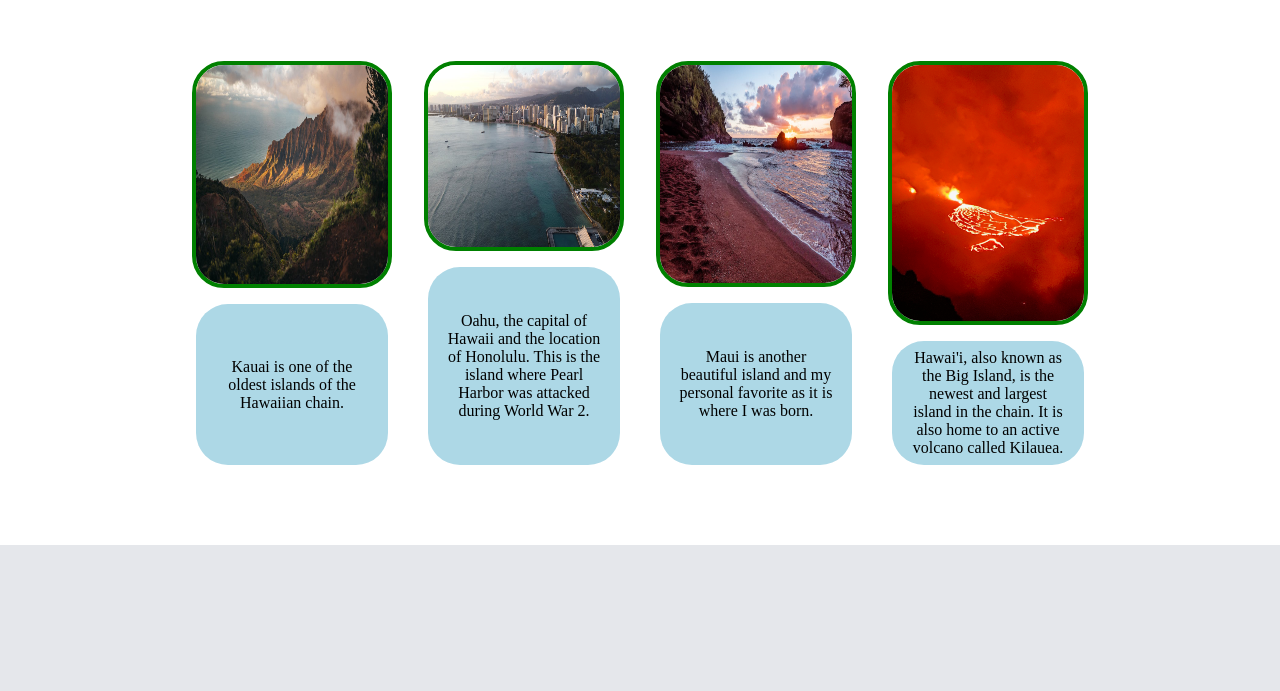
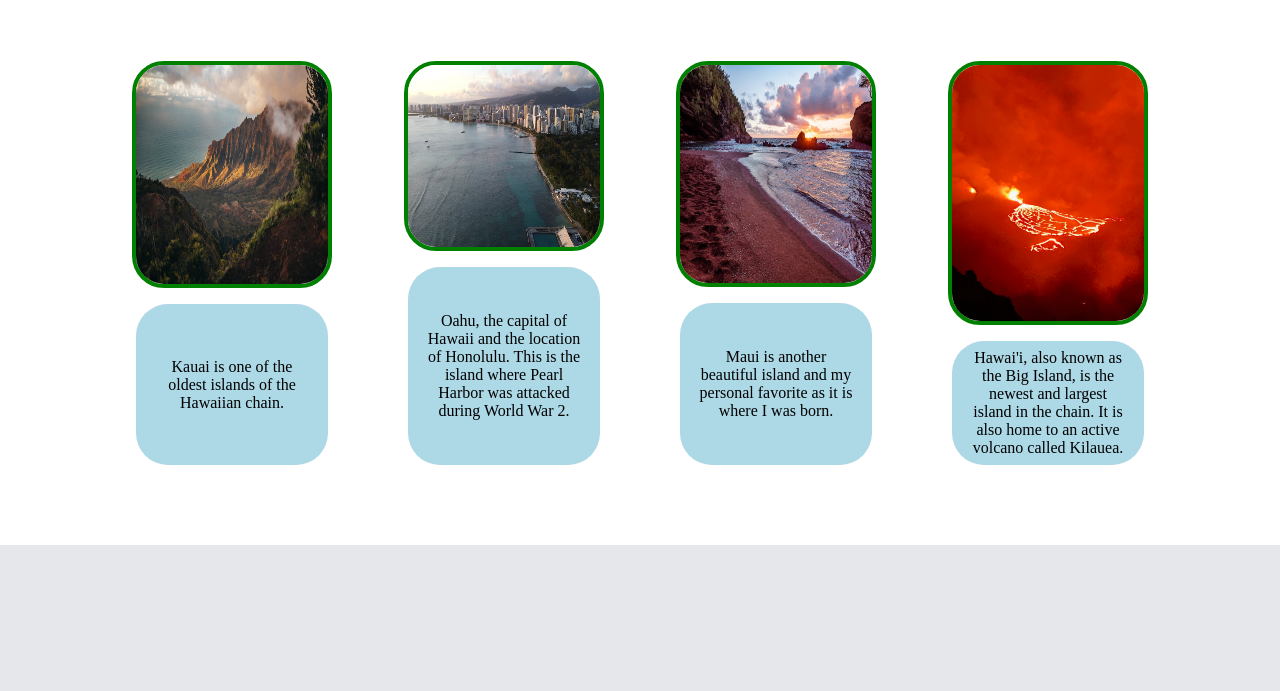
Before and after one commit to matayay/landing-page, a plain HTML site: page index.html in a window 1280 px wide. Shown: the part 565-1256 px from the top of the page. Drawn offline with Linux system fonts and the light colour scheme.

Commit message:
fixed wrapping issue

```diff
--- a/index.html
+++ b/index.html
@@ -32,6 +32,7 @@
         </div>
     </div>
 
+    <div class="hawaii">
         <div class="info">
             <div class="title">Some of Hawaii's islands.</div>
             <div class="islands">
@@ -67,6 +68,7 @@
                 </div>
             </div>
         </div>
+    </div>
 
     <div class="main">
         <div class="quote">
--- a/style.css
+++ b/style.css
@@ -90,13 +90,17 @@ body {
     flex: 0 1 0;
 }
 
+.hawaii {
+    display: flex;
+    justify-content: center;
+}
+
 .info {
+    width: 60rem;
     height: min-content;
     display: flex;
     justify-content: center;
     flex-wrap: wrap;
-    padding-left: 25rem;
-    padding-right: 25rem;
 }
 
 .info .title {
@@ -112,11 +116,12 @@ body {
     display: flex;
     flex-wrap: nowrap;
     justify-content: center;
-    gap: 2rem;
+    gap: 5rem;
     margin-bottom: 5rem;
 }
 
 .island {
+    width: 12rem;
     display: flex;
     flex-wrap: wrap;
     justify-content: center;
```
Lines whose indentation alone changed are shown as unchanged.
